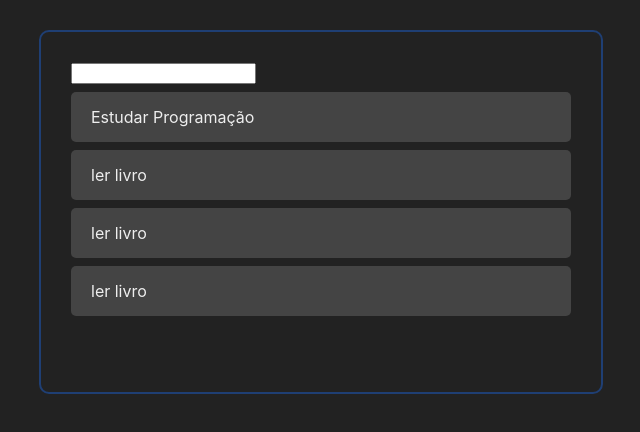
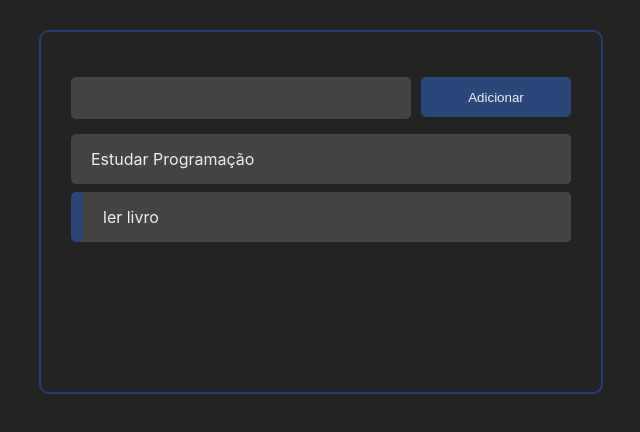
Before and after one commit to jose-guilherme93/to-do-list, a React (Create React App) app: page / in a window 1280 px wide. Shown: the top 432 px of the page, without its empty margins (319-959 px from the left). Built offline with nearby package versions, Linux system fonts and the light colour scheme; the HTML template or start-up script is replaced by a standard one.

Commit message:
added  AddTask and Button components

```diff
--- a/package.json
+++ b/package.json
@@ -9,6 +9,7 @@
     "react": "^17.0.2",
     "react-dom": "^17.0.2",
     "react-scripts": "4.0.3",
+    "uuid": "^8.3.2",
     "web-vitals": "^1.1.2"
   },
   "scripts": {
--- a/src/App.jsx
+++ b/src/App.jsx
@@ -1,8 +1,10 @@
 import React, { useState } from "react";
+import {v4 as uuidv4} from 'uuid'
 
 import Tasks from './components/Tasks';
 import './App.css'
 import AddTask from "./components/AddTask";
+
 
 const App = () => {
   const [tasks, setTasks] = useState ([
@@ -16,25 +18,36 @@ const App = () => {
       id: '2',
       title: 'ler livro',
       completed: true,
+    }
+  ])
 
-    },
-    {
-      id: '2',
-      title: 'ler livro',
-      completed: true,
+    const handleTaskClick = (taskId) => {
+      const newTasks = tasks.map(task => {
+        if (task.id === taskId) return {...task, completed: !task.completed}
 
-    },{
-      id: '2',
-      title: 'ler livro',
-      completed: true,
+        return task
+      })
 
-    },
-  ]);
+      setTasks(newTasks)
+
+    }
+    const handleTaskAddtion = (taskTitle) => {
+      const newTasks = [
+        ...tasks,
+        {
+          title: taskTitle,
+          id: uuidv4(),
+          completed: false,
+        },
+      ]
+      setTasks(newTasks)
+    }
+
     return (
       <>
         <div className="container" >
-          <AddTask />
-          <Tasks tasks= {tasks} />
+          <AddTask handleTaskAddtion={handleTaskAddtion} />
+          <Tasks tasks={tasks} handleTaskClick={handleTaskClick} />
         </div>
       </>
       );
--- a/src/components/AddTask.jsx
+++ b/src/components/AddTask.jsx
@@ -1,8 +1,33 @@
-import React from 'react';
+import React, { useState } from 'react';
+import "./addTask.css";
+import Button from './Button';
 
-const AddTask = () => {
+const AddTask = ({handleTaskAddtion}) => {
+    const [inputData, setInputData] = useState('')
+
+    const handleInputChange = (e) => {
+        setInputData(e.target.value)
+
+
+    }
+    const handleAddTaskClick = () => {
+        handleTaskAddtion(inputData)
+        setInputData('')
+    }
     return (
-        <input type="text" />
+        <div className="add-task-container">
+            <input
+            onChange={handleInputChange}
+            value={inputData}
+            type="text"
+            className="add-input-task" />
+
+            <div className="add-task-button-container">
+                <Button onClick={handleAddTaskClick}>Adicionar</Button>
+            </div>
+
+        </div>
+
      );
 }
 
--- /dev/null
+++ b/src/components/Button.css
@@ -0,0 +1,13 @@
+
+
+.button {
+    background-color: rgb(41, 72, 121);
+    width: 100%;
+    height: 40px;
+    border-radius: 5px;
+    font-size: bold ;
+    cursor: pointer;
+    border: none;
+    padding: 0 10px;
+    color: #eee;
+}
--- /dev/null
+++ b/src/components/Button.jsx
@@ -0,0 +1,14 @@
+import React from 'react'
+import './Button.css'
+
+const Button = ({onClick, children}) => {
+    return (
+        <div>
+            <button onClick={onClick} className="button">
+            {children}
+            </button>
+        </div>
+    )
+}
+
+export default Button;
--- a/src/components/Task.jsx
+++ b/src/components/Task.jsx
@@ -3,8 +3,23 @@ import React from 'react';
 import './Task.css';
 
 
-const Task = ({task}) => {
-    return <div className="task-container">{task.title}</div>;
-};
+const Task = ({task, handleTaskClick}) => {
+    // return <div className="task-container">{task.title}</div>;
+    return (
+    <div
+    className="task-container"
+    style={task.completed ? { borderLeft: "12px solid rgb(41, 72, 121)" } : {}}
+    >
+        <div
+        className="task-title"
+        onClick={() => handleTaskClick(task.id)}
+        >
 
+        {task.title}
+
+        </div>
+
+    </div>
+);
+}
 export default Task;
--- a/src/components/Tasks.jsx
+++ b/src/components/Tasks.jsx
@@ -1,12 +1,14 @@
 import React from 'react';
 import Task from './Task';
 
-const Tasks = ({ tasks }) => {
+const Tasks = ({ tasks, handleTaskClick }) => {
 
 
     return (
         <>
-            {tasks.map(task =>  <Task task= {task} />)}
+            {tasks.map((task) => (
+            <Task task= {task} handleTaskClick={handleTaskClick} />
+            ))}
         </>
     );
 
--- /dev/null
+++ b/src/components/addTask.css
@@ -0,0 +1,31 @@
+.add-task-container {
+    display: flex;
+    margin: 15px 0;
+    width: 100%;
+}
+.add-input-task{
+    background-color:#444;
+    color: #eee;
+    outline: none;
+    border: none;
+    padding: 15px 20px;
+    height: 12px;
+    font-size: 16px;
+    flex: 2;
+    border-radius: 5px;
+
+
+}
+
+.add-button-task {
+    outline: none;
+
+    cursor: pointer;
+    margin: 3px;
+    transition: 1;
+
+}
+.add-task-button-container {
+    margin-left: 10px;
+    flex: 1;
+}
```
Also changed, not shown: 1 other file (tests, documents, lock files or other folders).
